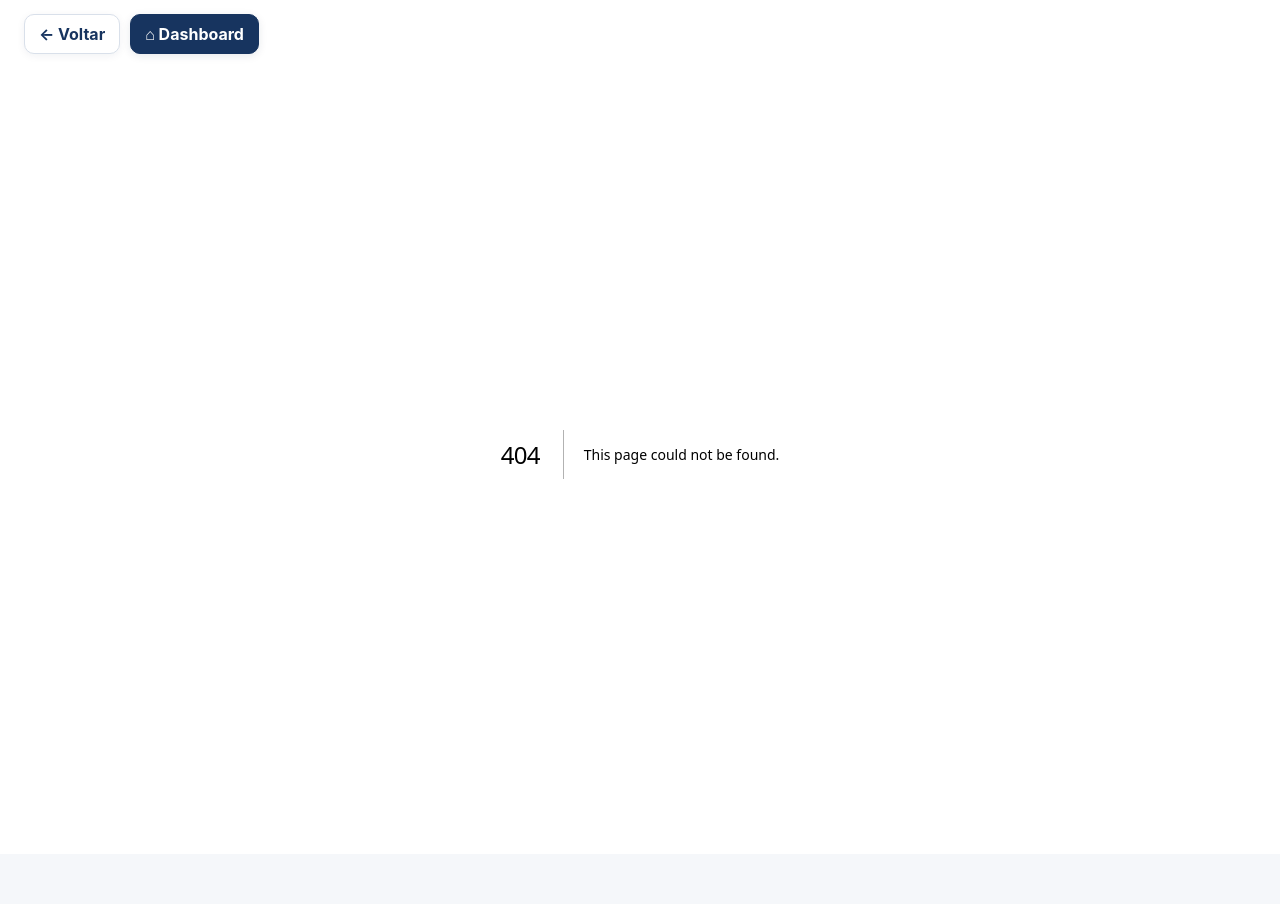
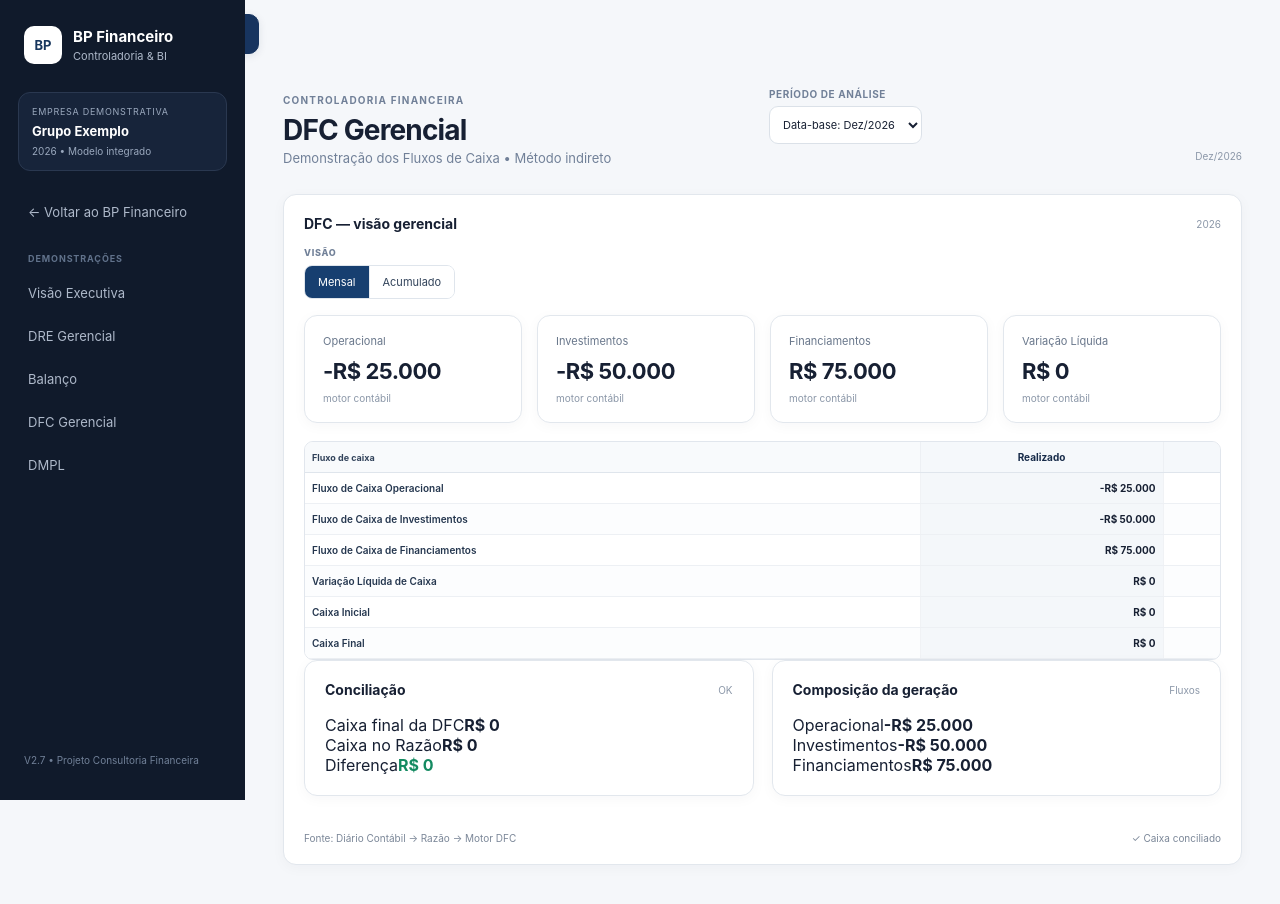
Before and after one commit to cardoso4009-byte/bp-financeiro-bi, a Next.js app: page /dfc in a window 1280 px wide. Before the commit this address had no page. Shown: the top 904 px of the page. Before the commit the page ends 854 px from the top, so only its background shows below. Built offline with nearby package versions, Linux system fonts and the light colour scheme.

Commit message:
feat: criar DFC gerencial integrada ao motor contábil

```diff
--- /dev/null
+++ b/app/dfc/page.tsx
@@ -0,0 +1,77 @@
+'use client'
+
+import { useMemo, useState } from 'react'
+import { cashFlowEngine } from '@/lib/dfc-engine'
+
+const months = ['Jan','Fev','Mar','Abr','Mai','Jun','Jul','Ago','Set','Out','Nov','Dez']
+const brl = (n:number) => n.toLocaleString('pt-BR',{style:'currency',currency:'BRL',maximumFractionDigits:0})
+
+type View = 'mensal' | 'acumulado'
+
+export default function DFCPage(){
+  const [view,setView] = useState<View>('mensal')
+  const [month,setMonth] = useState(11)
+  const base = useMemo(() => cashFlowEngine(), [])
+  const factor = view === 'mensal' ? (month + 1) / 12 : 1
+  const operational = base.operational * factor
+  const investment = base.investment * factor
+  const financing = base.financing * factor
+  const variation = operational + investment + financing
+  const initialCash = view === 'mensal' ? base.initialCash : base.initialCash
+  const finalCash = initialCash + variation
+  const reconciliation = finalCash - base.balanceCash * factor
+
+  const rows = [
+    ['Fluxo de Caixa Operacional', operational],
+    ['Fluxo de Caixa de Investimentos', investment],
+    ['Fluxo de Caixa de Financiamentos', financing],
+    ['Variação Líquida de Caixa', variation],
+    ['Caixa Inicial', initialCash],
+    ['Caixa Final', finalCash],
+  ] as const
+
+  return <main className="shell">
+    <aside className="side">
+      <div className="brand"><b>BP</b><div><strong>BP Financeiro</strong><span>Controladoria & BI</span></div></div>
+      <div className="company"><small>EMPRESA DEMONSTRATIVA</small><strong>Grupo Exemplo</strong><span>2026 • Modelo integrado</span></div>
+      <nav>
+        <a className="nav-link" href="/">← Voltar ao BP Financeiro</a>
+        <div className="nav-divider">DEMONSTRAÇÕES</div>
+        <a className="nav-link" href="/">Visão Executiva</a>
+        <a className="nav-link" href="/">DRE Gerencial</a>
+        <a className="nav-link" href="/">Balanço</a>
+        <a className="nav-link active">DFC Gerencial</a>
+        <a className="nav-link" href="/">DMPL</a>
+      </nav>
+      <footer>V2.7 • Projeto Consultoria Financeira</footer>
+    </aside>
+
+    <section className="content">
+      <header>
+        <div><small>CONTROLADORIA FINANCEIRA</small><h1>DFC Gerencial</h1><p>Demonstração dos Fluxos de Caixa • Método indireto</p></div>
+        <div className="period-controls"><label>PERÍODO DE ANÁLISE</label><div><select value={month} onChange={e=>setMonth(Number(e.target.value))}>{months.map((m,i)=><option key={m} value={i}>Data-base: {m}/2026</option>)}</select></div><span>{view === 'mensal' ? months[month] : 'Jan–Dez'}/2026</span></div>
+      </header>
+
+      <section className="panel wide">
+        <div className="panel-title"><h2>DFC — visão gerencial</h2><span>2026</span></div>
+        <div className="dre-toolbar">
+          <div><span>VISÃO</span><div className="segmented"><button className={view==='mensal'?'selected':''} onClick={()=>setView('mensal')}>Mensal</button><button className={view==='acumulado'?'selected':''} onClick={()=>setView('acumulado')}>Acumulado</button></div></div>
+        </div>
+
+        <div className="cards">
+          <Card title="Operacional" value={operational}/><Card title="Investimentos" value={investment}/><Card title="Financiamentos" value={financing}/><Card title="Variação Líquida" value={variation}/>
+        </div>
+
+        <div className="table-wrap dre-wrap"><table className="dre-table"><thead><tr><th>Fluxo de caixa</th><th>Realizado</th><th>Participação</th></tr></thead><tbody>{rows.map(([label,value])=><tr key={label}><td>{label}</td><td className="total-col">{brl(value)}</td><td>{variation ? `${(value / Math.abs(variation) * 100).toFixed(1).replace('.',',')}%` : '—'}</td></tr>)}</tbody></table></div>
+
+        <div className="grid">
+          <section className="panel"><div className="panel-title"><h2>Conciliação</h2><span>{base.status}</span></div><div className="rows"><div><span>Caixa final da DFC</span><strong>{brl(finalCash)}</strong></div><div><span>Caixa no Razão</span><strong>{brl(base.balanceCash * factor)}</strong></div><div><span>Diferença</span><strong className={Math.abs(reconciliation)<0.01?'positive':'negative'}>{brl(reconciliation)}</strong></div></div></section>
+          <section className="panel"><div className="panel-title"><h2>Composição da geração</h2><span>Fluxos</span></div><div className="rows"><div><span>Operacional</span><strong>{brl(operational)}</strong></div><div><span>Investimentos</span><strong>{brl(investment)}</strong></div><div><span>Financiamentos</span><strong>{brl(financing)}</strong></div></div></section>
+        </div>
+        <div className="dre-foot"><span>Fonte: Diário Contábil → Razão → Motor DFC</span><span>{base.status === 'OK' ? '✓ Caixa conciliado' : '⚠ Revisar conciliação'}</span></div>
+      </section>
+    </section>
+  </main>
+}
+
+function Card({title,value}:{title:string;value:number}){return <div className="card"><span>{title}</span><strong>{brl(value)}</strong><small>motor contábil</small></div>}
```
